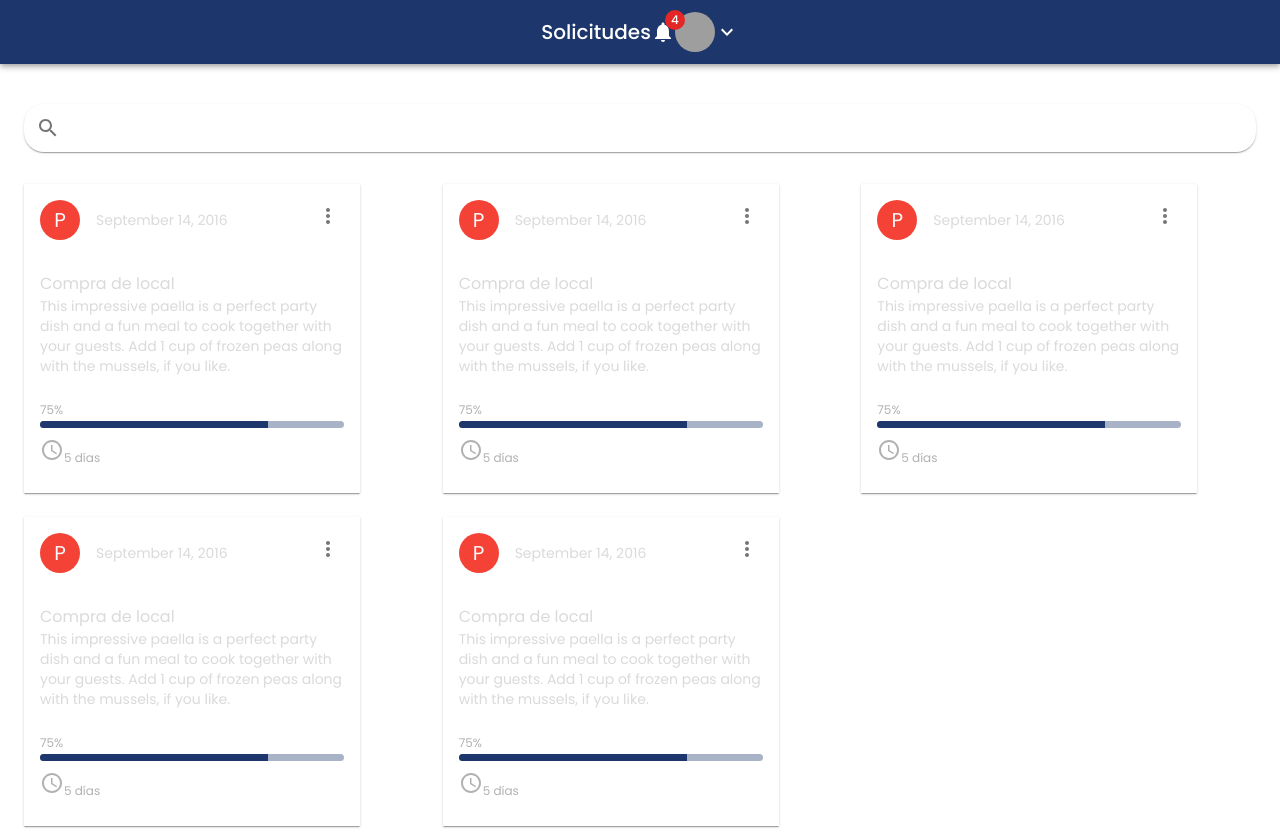
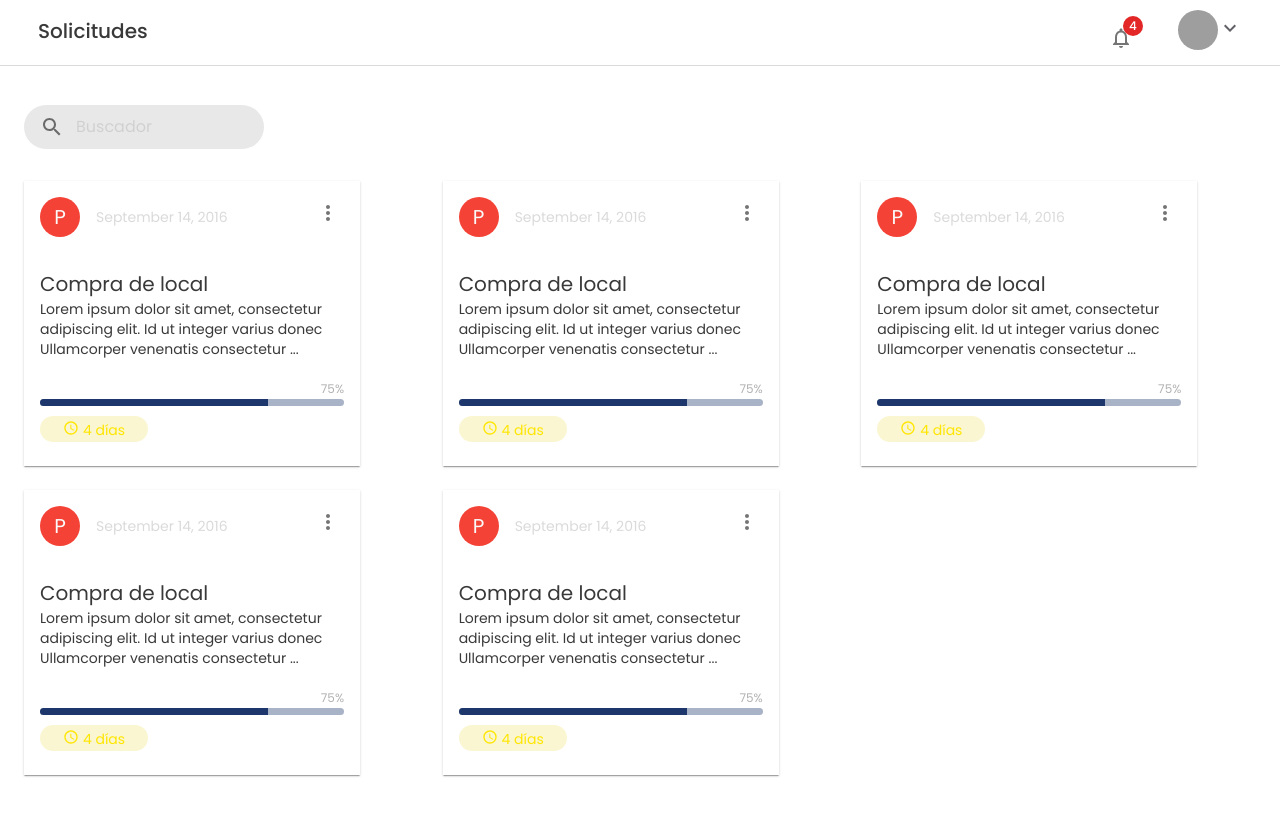
Before and after one commit to EdithOrt/diamond-generating, a React (Create React App) app: page /solicitudes in a window 1280 px wide. After the commit the page ends 800 px from the top, so only its background shows below. Built offline with nearby package versions, Linux system fonts and the light colour scheme; grey boxes are pictures that could not be loaded.

Commit message:
Design requests section finished and favicon update

```diff
--- a/public/index.html
+++ b/public/index.html
@@ -2,12 +2,12 @@
 <html lang="en">
   <head>
     <meta charset="utf-8" />
-    <link rel="icon" href="%PUBLIC_URL%/favicon.ico" />
+    <link rel="icon" href="%PUBLIC_URL%/favicon.png" />
     <meta name="viewport" content="width=device-width, initial-scale=1" />
     <meta name="theme-color" content="#000000" />
     <meta
-      name="description"
-      content="Web site created using create-react-app"
+      name="Express assembly"
+      content="Diamond Generating web site"
     />
     <link rel="apple-touch-icon" href="%PUBLIC_URL%/logo192.png" />
     <link rel="preconnect" href="https://fonts.gstatic.com">
@@ -26,7 +26,7 @@
       work correctly both with client-side routing and a non-root public URL.
       Learn how to configure a non-root public URL by running `npm run build`.
     -->
-    <title>React App</title>
+    <title>Diamond Generating</title>
   </head>
   <body>
     <noscript>You need to enable JavaScript to run this app.</noscript>
--- a/src/Assets/Theme.js
+++ b/src/Assets/Theme.js
@@ -3,20 +3,20 @@ import { createMuiTheme } from '@material-ui/core/styles';
 const Theme = createMuiTheme({
     palette: {
         primary: {
-            light: '#2B52A1',
-            main: '#1D376C',
-            dark: '#112140',
-            contrastText: '#FFFFFF',
+            light: '#2B52A1', // light blue
+            main: '#1D376C', //blue
+            dark: '#112140',  //dark blue
+            contrastText: '#FFFFFF', //white
         },
         secondary: {
-            light: '#E74B4B',
-            main: '#E22726',
-            dark: '#C51B1B',
-            contrastText: '#FFFFFF',
+            light: '#E74B4B', //light red
+            main: '#E22726', //red
+            dark: '#C51B1B', //dark red
+            contrastText: '#FFFFFF', //white
         },
         text: {
-            primary: '#B1B1B1',
-            secondary: '#DADADA',
+            primary: '#B1B1B1', //gray
+            secondary: '#DADADA', //light gray
         }
     },
 
--- a/src/components/AppBarHeader/index.jsx
+++ b/src/components/AppBarHeader/index.jsx
@@ -1,21 +1,61 @@
 import React from 'react';
-import { AppBar, Badge, IconButton, Avatar, Typography } from '@material-ui/core'
-import NotificationsIcon from '@material-ui/icons/Notifications';
+import { AppBar, Badge, IconButton, Avatar, Typography, Box, MenuItem } from '@material-ui/core'
+import NotificationsNoneOutlinedIcon from '@material-ui/icons/NotificationsNoneOutlined';
 import ExpandMoreIcon from '@material-ui/icons/ExpandMore';
+import {makeStyles} from '@material-ui/core/styles'
+
+const useStyles = makeStyles((theme) => ({
+    root: {
+        backgroundColor: 'transparent',
+        display: 'flex',
+        flexDirection: 'row',
+        justifyContent: 'space-between',
+        boxShadow: '0px 1px 0px #DADADA'
+    },
+    typographyHeader: {
+        color: '#393939',
+        fontSize: '20px',
+        marginTop: '15px',
+        marginLeft: '38px',
+        marginBottom: '18px'
+    },
+    containerMenu: {
+        display: 'flex',
+        marginRight: '38px',
+        marginTop: '10px'
+    },
+    expandIcon: {
+        color: '#616167 !important',
+        marginTop: '6px'
+    },
+    iconBell: {
+        marginRight:'33px',
+    },
+    userAvatar: {
+        width: '40px'
+    }
+}))
 
 const AppBarHeader = () => {
+
+    const classes = useStyles();
+
     return (
-        <AppBar position="static" color="primary">
-            <IconButton aria-label="show 4 new mails" color="inherit">
-                <Typography variant="h6" noWrap>
-                    Solicitudes
-                </Typography>
-                <Badge badgeContent={4} color="secondary">
-                    <NotificationsIcon />
-                </Badge>
-                <Avatar alt="Remy Sharp" src="/static/images/avatar/1.jpg" />
-                <ExpandMoreIcon />
-            </IconButton>
+        <AppBar position="static" className={classes.root}>
+                <Box>
+                    <Typography variant="h6" noWrap className={classes.typographyHeader}>
+                        Solicitudes
+                    </Typography>
+                </Box>
+                <Box className={classes.containerMenu}>
+                    <IconButton aria-label="show 4 new mails" className={classes.iconBell}>
+                        <Badge badgeContent={4} color="secondary">
+                            <NotificationsNoneOutlinedIcon />
+                        </Badge>
+                    </IconButton>
+                    <Avatar className={classes.userAvatar} alt="Remy Sharp" src="/static/images/avatar/1.jpg" />
+                    <ExpandMoreIcon className={classes.expandIcon} />
+                </Box>
         </AppBar>
      );
 }
--- /dev/null
+++ b/src/components/Browser/index.jsx
@@ -0,0 +1,39 @@
+import React from 'react';
+import SearchIcon from '@material-ui/icons/Search';
+import IconButton from '@material-ui/core/IconButton';
+import { Paper, InputBase } from '@material-ui/core'
+import { makeStyles } from '@material-ui/core/styles'
+
+const useStyles = makeStyles((theme) => ({
+    paper: {
+        width: 232,
+        display: 'flex',
+        padding: '2px 4px',
+        alignItems: 'center',
+        borderRadius: '33px',
+        width: '232px',
+        height: '40px',
+        backgroundColor: '#E8E8E8',
+        boxShadow: 'none'
+    },
+}))
+
+const Browser = () => {
+
+    const classes = useStyles();
+
+    return (
+        <Paper component="form" className={classes.paper}>
+            <IconButton className={classes.iconButton} type="submit" aria-label="search">
+                <SearchIcon />
+            </IconButton>
+            <InputBase
+                className={classes.input}
+                placeholder="Buscador"
+                inputProps={{ 'aria-label': 'search' }}
+            />
+        </Paper>
+     );
+}
+
+export default Browser;
--- a/src/components/SectionRequests/Request/index.jsx
+++ b/src/components/SectionRequests/Request/index.jsx
@@ -22,6 +22,37 @@ const useStyles = makeStyles((theme) => ({
       },
       box1: {
           marginTop: 20
+      },
+      box2: {
+          display: 'flex',
+          backgroundColor: 'rgba(241, 230, 125, 0.35)', //amarillo claro #F1E67D
+          width: '108px',
+          borderRadius: '100px',
+          justifyContent: 'center'
+      },
+      typographyTime: {
+          marginTop: 3,
+          marginLeft: 4,
+          fontSize: '14px',
+          color: '#FFE602', //amarillo
+          opacity: '1',
+      },
+      typographyPercentage: {
+          display: 'flex',
+          justifyContent: 'flex-end'
+      },
+      typographyTitle: {
+          color: '#393939', //gris oscuro
+          fontSize: '20px'
+
+      },
+      typographyDescription: {
+          color: '#393939',
+          fontSize: '14px'
+      },
+      timeIcon: {
+          width: '16px',
+          color: '#FFE602'
       }
 }))
 
@@ -45,23 +76,24 @@ const Request = () => {
               subheader="September 14, 2016"
             />
             <CardContent>
-                <Typography variant="body1" color="textSecondary" component="p">
+                <Typography variant="body1" className={classes.typographyTitle} component="p">
                     Compra de local
                 </Typography>
-                <Typography variant="body2" color="textSecondary" component="p">
-                    This impressive paella is a perfect party dish and a fun meal to cook together with your
-                    guests. Add 1 cup of frozen peas along with the mussels, if you like.
+                <Typography variant="body2" className={classes.typographyDescription} component="p">
+                    Lorem ipsum dolor sit amet, consectetur
+                    adipiscing elit. Id ut integer varius donec
+                    Ullamcorper venenatis consectetur ...
                 </Typography>
                 <Box className={classes.box1}>
-                    <Typography variant="caption">
+                    <Typography className={classes.typographyPercentage} variant="caption">
                         75%
                     </Typography>
                     <LinearProgress variant="determinate" value={75} className={classes.bar} />
                 </Box>
-                <Box color="secondary">
-                    <AccessTimeSharpIcon />
-                    <Typography variant="caption">
-                        5 días
+                <Box className={classes.box2}>
+                    <AccessTimeSharpIcon className={classes.timeIcon} />
+                    <Typography className={classes.typographyTime} variant="caption">
+                        4 días
                     </Typography>
                 </Box>
             </CardContent>
--- a/src/components/SectionRequests/index.jsx
+++ b/src/components/SectionRequests/index.jsx
@@ -1,9 +1,9 @@
 import React from 'react';
 import Request from './Request'
-import { Container, Grid, Paper } from '@material-ui/core'
+import { Container, Grid } from '@material-ui/core'
 import { makeStyles } from '@material-ui/core/styles'
-import SearchIcon from '@material-ui/icons/Search';
-import IconButton from '@material-ui/core/IconButton';
+import Browser from '../Browser';
+
 
 const useStyles = makeStyles((theme) => ({
     root: {
@@ -20,11 +20,7 @@ const SectionRequests = () => {
 
     return (
         <Container fixed className={classes.root}>
-            <Paper component="form">
-                <IconButton type="submit" className={classes.iconButton} aria-label="search">
-                    <SearchIcon />
-                </IconButton>
-            </Paper>
+            <Browser />
             <Grid container spacing={3} className={classes.grid}>
                 <Grid item xs={4} spacing={2}>
                     <Request />
```
Also changed, not shown: public/favicon.png (added), 1 other file (tests, documents, lock files or other folders).
